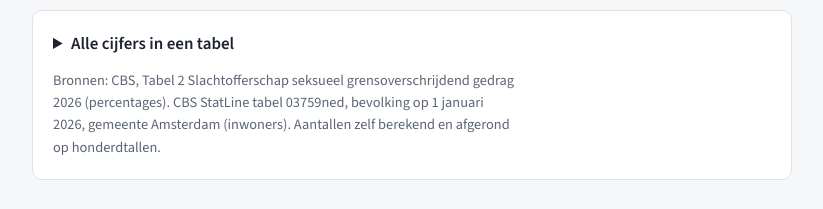
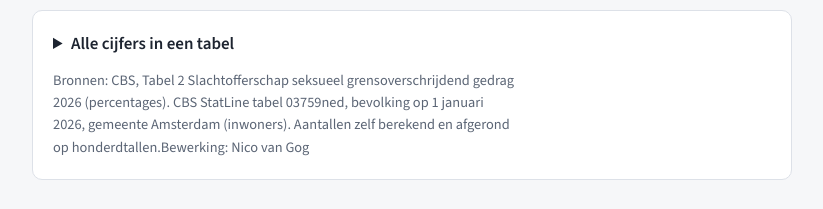
Before and after one commit to nicovangog/fysiekseksueelgeweld, a plain HTML site: page index.html in a window 1280 px wide. Shown: the part 1578-1787 px from the top of the page, without its empty margins (228-1051 px from the left). Drawn offline with nearby package versions, Linux system fonts and the light colour scheme.

Commit message:
Update source paragraph with author attribution
Added attribution to Nico van Gog in the source paragraph.
Toegevoegd, Bewerking: Nico van Gog

```diff
--- a/index.html
+++ b/index.html
@@ -111,7 +111,7 @@ details summary{cursor:pointer;font-weight:600}
         <table id="tbl"></table>
       </div>
     </details>
-    <p class="muted" style="font-size:.9rem">Bronnen: CBS, Tabel 2 Slachtofferschap seksueel grensoverschrijdend gedrag 2026 (percentages). CBS StatLine tabel 03759ned, bevolking op 1 januari 2026, gemeente Amsterdam (inwoners). Aantallen zelf berekend en afgerond op honderdtallen.</p>
+    <p class="muted" style="font-size:.9rem">Bronnen: CBS, Tabel 2 Slachtofferschap seksueel grensoverschrijdend gedrag 2026 (percentages). CBS StatLine tabel 03759ned, bevolking op 1 januari 2026, gemeente Amsterdam (inwoners). Aantallen zelf berekend en afgerond op honderdtallen.Bewerking: Nico van Gog</p>
   </section>
 </div>
 <div id="tip" hidden></div>
```
